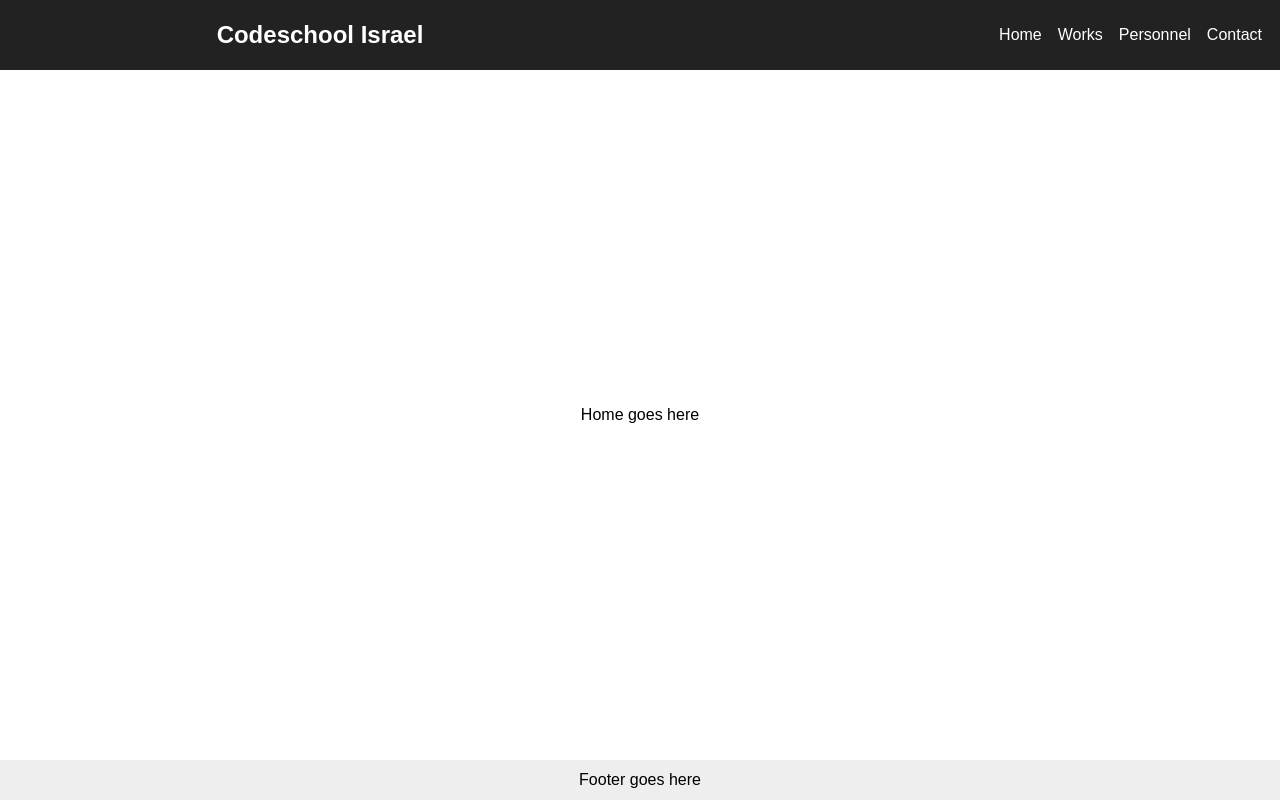
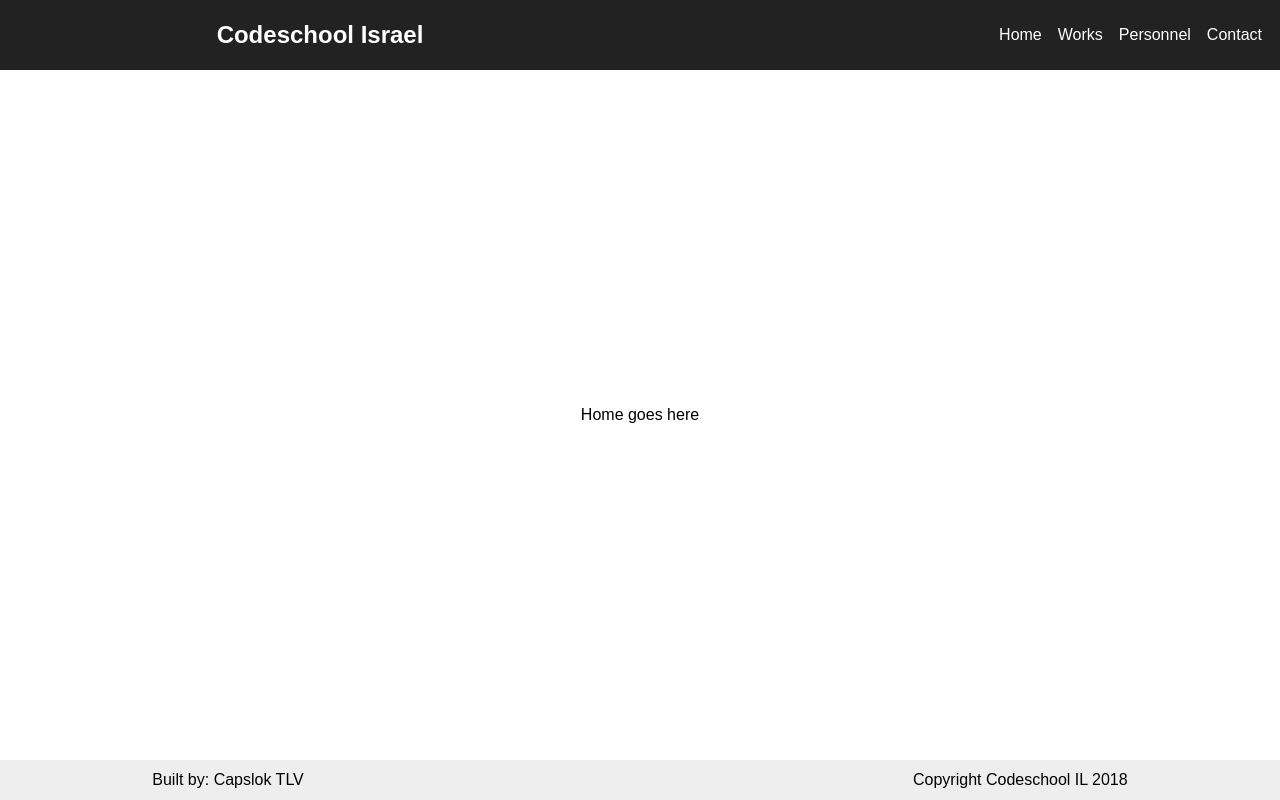
Before and after one commit to nikfrank/lok-codeschool, a React (Create React App) app: page /home in a window 1280 px wide. Built offline with nearby package versions, Linux system fonts and the light colour scheme.

Commit message:
footer working

```diff
--- a/src/App.css
+++ b/src/App.css
@@ -48,6 +48,10 @@
   height: 40px;
   line-height: 40px;
   color: #000;
+
+  display: flex;
+  flex-direction: row;
+  justify-content: space-around;
 }
 
 .App-title {
--- a/src/App.js
+++ b/src/App.js
@@ -45,7 +45,11 @@ class App extends Component {
             <Redirect from='/' to='home'/>
           </Switch>
 
-          <footer className='App-footer'>Footer goes here</footer>
+          <footer className='App-footer'>
+            <div>Built by: Capslok TLV</div>
+            <div/>
+            <div>Copyright Codeschool IL 2018</div>
+          </footer>
         </div>
       </Router>
     );
```
